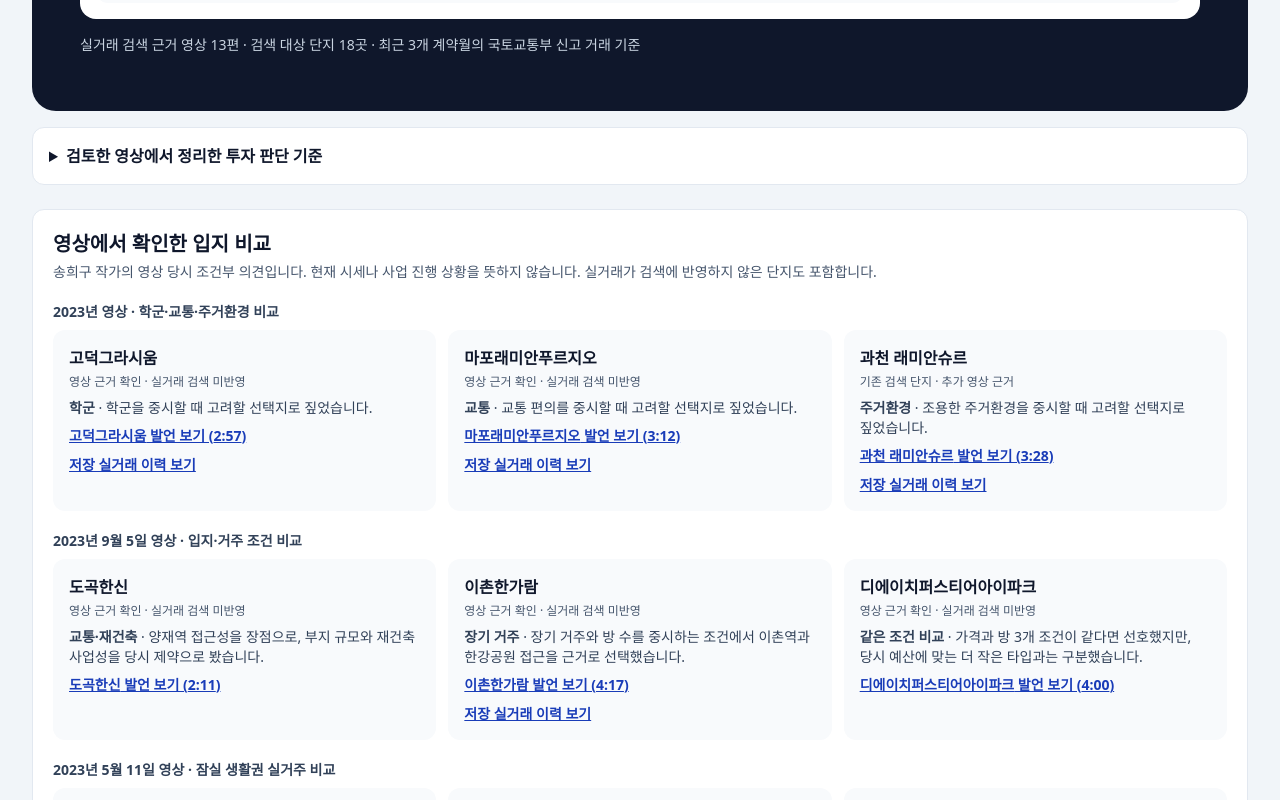
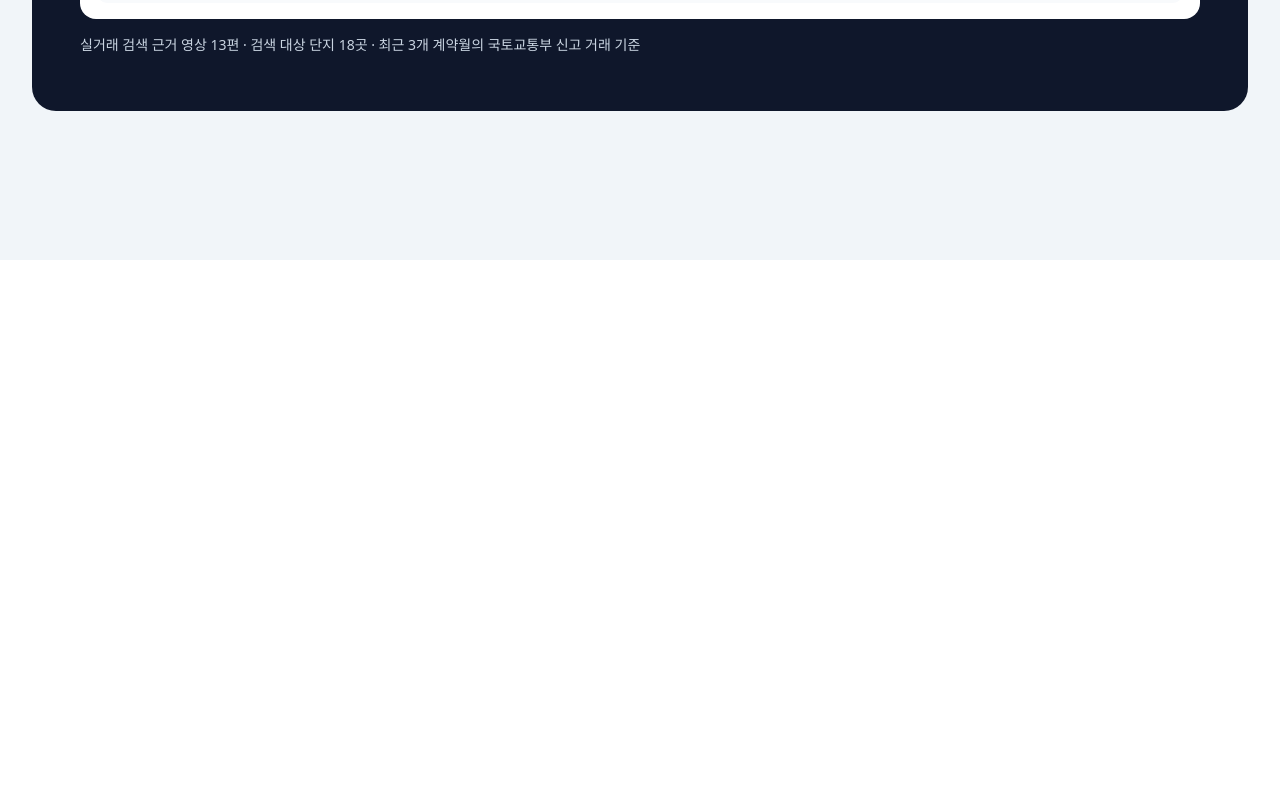
Before and after one commit to cocoadang/k-busan, a React (Vite) app: page / in a window 1280 px wide. Shown: the part 540-1340 px from the top of the page. After the commit the page ends 800 px from the top, so only its background shows below. Built offline with nearby package versions, Linux system fonts and the light colour scheme.

Commit message:
Simplify the Apt landing and remove secondary menu links

```diff
--- a/src/App.tsx
+++ b/src/App.tsx
@@ -44,8 +44,6 @@ export default function App() {
         <div className="mx-auto flex max-w-7xl flex-wrap items-center gap-3 px-4 py-4 sm:px-6 lg:px-8">
           <a href="/" aria-current={searchActive ? 'page' : undefined} className={menuClass(searchActive)}>아파트 검색</a>
           {unifiedHousingLinks && <a href="/market/?view=MAP" className={menuClass(false)}>지도·시세</a>}
-          <a href="?view=trade-history" aria-current={history ? 'page' : undefined} className={menuClass(history)}>실거래 이력</a>
-          <a href="?view=floor-plans" aria-current={plans ? 'page' : undefined} className={menuClass(plans)}>평면도</a>
           <a href="?view=redevelopment" aria-current={redevelopment ? 'page' : undefined} className={menuClass(redevelopment)}>정비사업 분석</a>
         </div>
       </nav>
--- a/src/components/ApartmentBudgetSearch.tsx
+++ b/src/components/ApartmentBudgetSearch.tsx
@@ -7,7 +7,7 @@ import { useEffect, useRef, useState, type FormEvent } from 'react';
 
 import ApartmentRadar, { ApartmentRadarPreview } from './ApartmentRadar';
 import catalog from '../housing/songApartmentCatalog.json';
-import { AdditionalSongEvidence, SongApartmentVideoEvidence, songVideoUrl as videoUrl } from './SongApartmentVideoEvidence';
+import { AdditionalSongEvidence, songVideoUrl as videoUrl } from './SongApartmentVideoEvidence';
 
 type Listing = (typeof catalog.apartments)[number] & { area: number; price: number; date: string; floor: number; areaCategory: string; tradeSummary?: { count: number; min: number; max: number } };
 type PriceFeed = { results: Listing[]; incomplete: boolean; stale?: boolean; checkedAt: string; marketTrends?: { region: string; month: string; index: number; monthlyChange: number | null }[] };
@@ -21,11 +21,6 @@ const strengths: Record<string, Partial<Record<Exclude<Priority, 'budget'>, stri
   '고덕 아이파크': { transit: '고덕역 접근을 장점으로 언급', schools: '학원가 접근을 장점으로 언급' },
   '대치 은마': { transit: '대치역·삼성역 접근을 장점으로 언급', schools: '대치동 학군을 장점으로 언급' },
 };
-const principles = [
-  { title: '같은 생활권의 대안을 비교', note: '호가가 예산을 넘으면 생활권과 주거 여건이 비슷한 단지를 살펴봅니다.', links: [{ id: 'XZF4lUnY1GY', time: 78 }] },
-  { title: '교통·학군·거주 여건을 함께 확인', note: '역 접근성, 학원가, 주차처럼 실제 거주에 영향을 주는 조건을 비교합니다.', links: [{ id: 'TL_WqYQsUJw', time: 33 }, { id: '9f7SKimLzQA', time: 62 }] },
-  { title: '리모델링 비용과 일정을 함께 검토', note: '매매가와 함께 예상 추가분담금, 이주·공사 일정을 확인합니다.', links: [{ id: '9f7SKimLzQA', time: 137 }, { id: 'iwO_jSjdRaI', time: 190 }] },
-];
 const formatPrice = (price: number) => {
   const eok = Math.floor(price / 10000);
   const remainder = price % 10000;
@@ -260,16 +255,6 @@ export default function ApartmentBudgetSearch() {
         </form>
         <p className="mt-4 text-sm text-slate-300">실거래 검색 근거 영상 {catalog.reviewedVideoIds.length}편 · 검색 대상 단지 {catalog.apartments.length}곳 · 최근 3개 계약월의 국토교통부 신고 거래 기준</p>
       </div>
-      <details className="mt-4 rounded-xl border border-slate-200 bg-white p-4">
-        <summary className="cursor-pointer font-semibold">검토한 영상에서 정리한 투자 판단 기준</summary>
-        <ul className="mt-3 grid gap-3 sm:grid-cols-3">
-          {principles.map(principle => <li key={principle.title}>
-            <h3 className="font-semibold">{principle.title}</h3>
-            <p className="text-sm text-slate-700">{principle.note}</p>
-            {principle.links.map(({ id, time }, index) => <a key={id} className="mr-3 text-sm text-blue-800 underline" href={videoUrl(id, time)} target="_blank" rel="noreferrer">근거 영상{principle.links.length > 1 ? ` ${index + 1}` : ''}</a>)}
-          </li>)}
-        </ul>
-      </details>
       {query && <div className="mt-6" aria-live="polite">
         {loading && <p role="status">저장된 실거래 자료에서 후보를 불러오고 있습니다.</p>}
         {failed && <p role="status">저장된 실거래 자료를 불러오지 못했습니다. 잠시 후 다시 검색해 주세요.</p>}
@@ -360,7 +345,6 @@ export default function ApartmentBudgetSearch() {
         </>}
         </>}
       </div>}
-      <SongApartmentVideoEvidence />
     </section>
   );
 }
--- a/src/components/SongApartmentVideoEvidence.tsx
+++ b/src/components/SongApartmentVideoEvidence.tsx
@@ -1,4 +1,3 @@
-import { tradeHistoryLink } from '../housing/apartmentTradeHistory';
 import evidence from '../housing/songApartmentVideoEvidence.json';
 
 export const songVideoUrl = (id: string, time: number) => `https://www.youtube.com/watch?v=${id}&t=${time}s`;
@@ -22,30 +21,3 @@ export function AdditionalSongEvidence({ apartmentName }: { apartmentName: strin
     )}
   </ul>;
 }
-
-export function SongApartmentVideoEvidence() {
-  return <section aria-labelledby="song-video-evidence-title" className="mt-6 rounded-xl border border-slate-200 bg-white p-4 sm:p-5">
-    <h2 id="song-video-evidence-title" className="text-xl font-bold text-slate-900">영상에서 확인한 입지 비교</h2>
-    <p className="mt-1 text-sm text-slate-600">송희구 작가의 영상 당시 조건부 의견입니다. 현재 시세나 사업 진행 상황을 뜻하지 않습니다. 실거래가 검색에 반영하지 않은 단지도 포함합니다.</p>
-    {evidence.map(({ videoId, label, comparisons }) =>
-      <div key={videoId} className="mt-5">
-        <h3 className="text-sm font-semibold text-slate-700">{label}</h3>
-        <ul className="mt-2 grid gap-3 sm:grid-cols-2 lg:grid-cols-3">
-          {comparisons.map(({ name, topic, note, time, priceSearchName }) => {
-            const history = tradeHistoryLink(name);
-            return <li key={name} className="min-w-0 rounded-xl bg-slate-50 p-4">
-              <h4 className="break-words font-bold text-slate-900">{name}</h4>
-              <p className="mt-1 text-xs font-medium text-slate-600">{priceSearchName ? '기존 검색 단지 · 추가 영상 근거' : '영상 근거 확인 · 실거래 검색 미반영'}</p>
-              <p className="mt-2 text-sm text-slate-700"><strong>{topic}</strong> · {note}</p>
-              <a className="mt-2 inline-block text-sm font-semibold text-blue-800 underline"
-                href={songVideoUrl(videoId, time)} target="_blank" rel="noreferrer">
-                {name} 발언 보기 ({formatTimestamp(time)})
-              </a>
-              {history && <a className="mt-2 block text-sm font-semibold text-blue-800 underline" href={history}>저장 실거래 이력 보기</a>}
-            </li>;
-          })}
-        </ul>
-      </div>
-    )}
-  </section>;
-}
```
Also changed, not shown: 2 other files (tests, documents, lock files or other folders).
